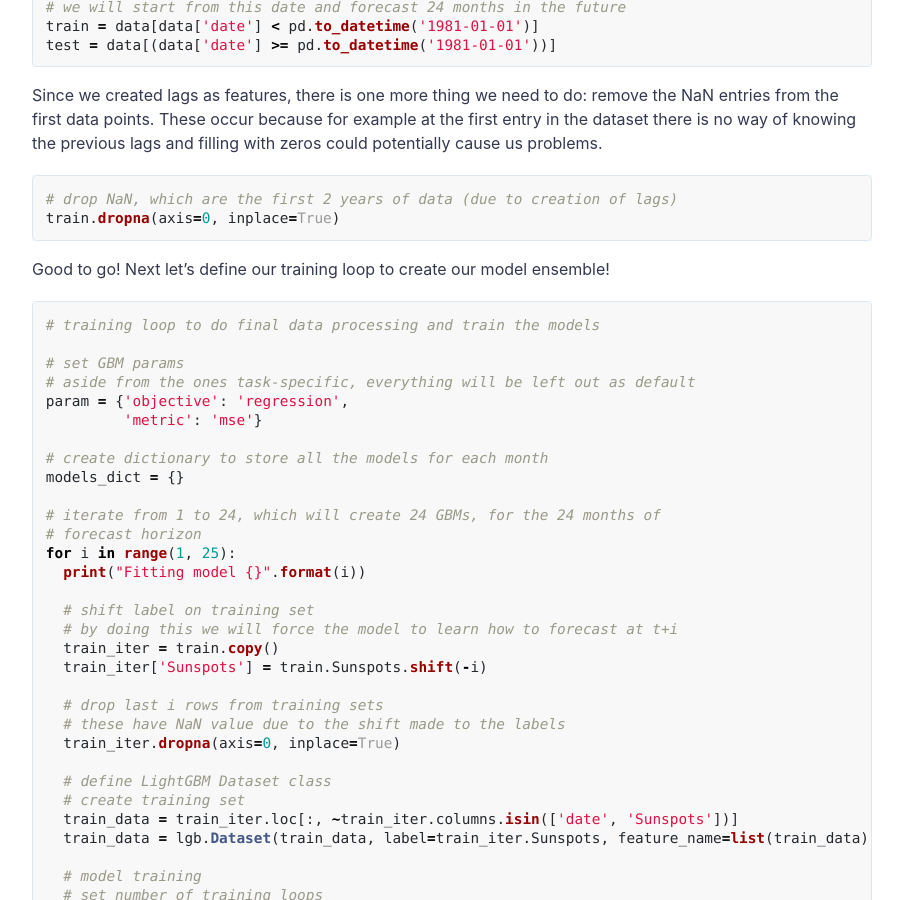
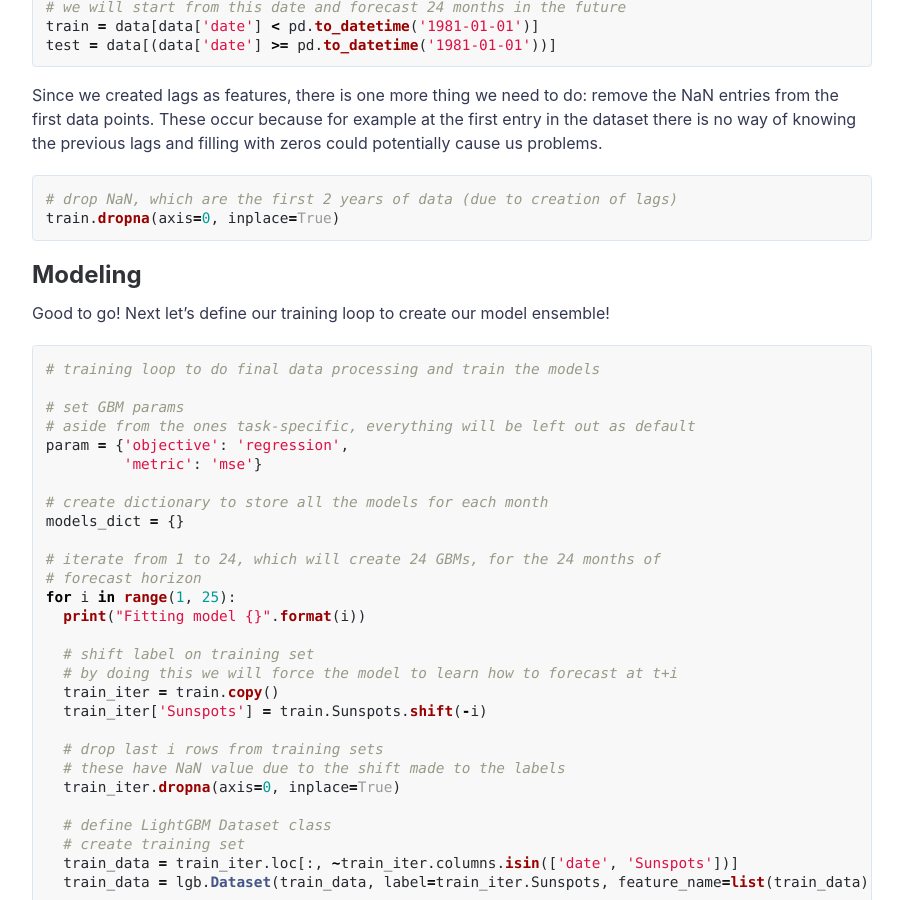
Before and after one commit to marciovai/marciovai.github.io, a Jekyll site: the page built from _posts/2020-08-03-timeseries-forecasting-with-model-ensemble.md, in a window 1280 px wide and 900 px high, scrolled down 6778 px. Shown: the whole window, without its empty margins (188-1091 px from the left). Built offline with Jekyll 4.4.1, drawn with Linux system fonts in a browser that asks for light colours; comment, search, counter and statistics services are not loaded.

Commit message:
Add sections to post 2

````diff
--- a/_posts/2020-08-03-timeseries-forecasting-with-model-ensemble.md
+++ b/_posts/2020-08-03-timeseries-forecasting-with-model-ensemble.md
@@ -164,6 +164,8 @@ Since we created lags as features, there is one more thing we need to do: remove
 train.dropna(axis=0, inplace=True)
 ```
 
+## Modeling
+
 Good to go! Next let's define our training loop to create our model ensemble!
 
 ```python
````
Also changed, not shown: other parts of _posts/2020-08-03-timeseries-forecasting-with-model-ensemble.md (+1 -0 lines).
